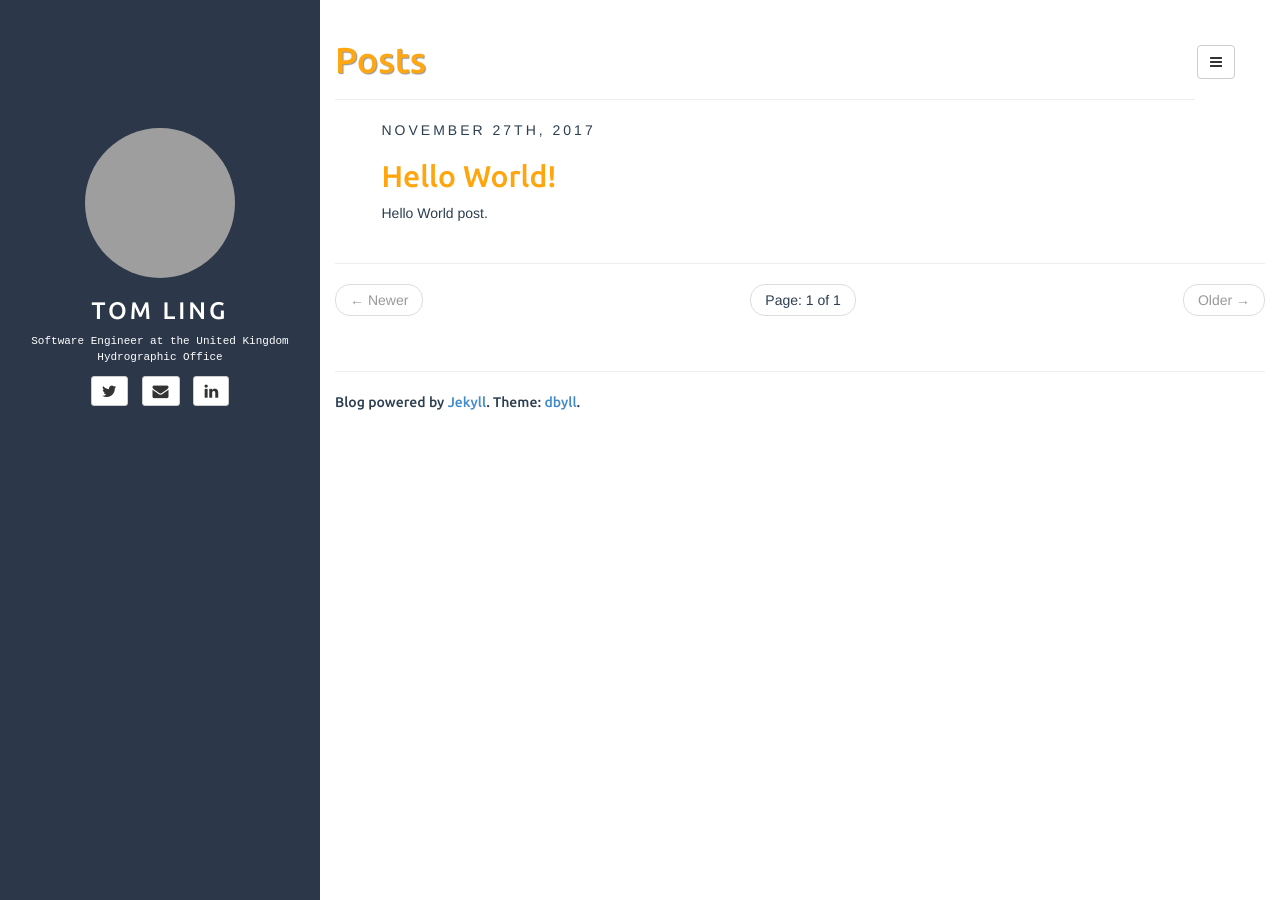
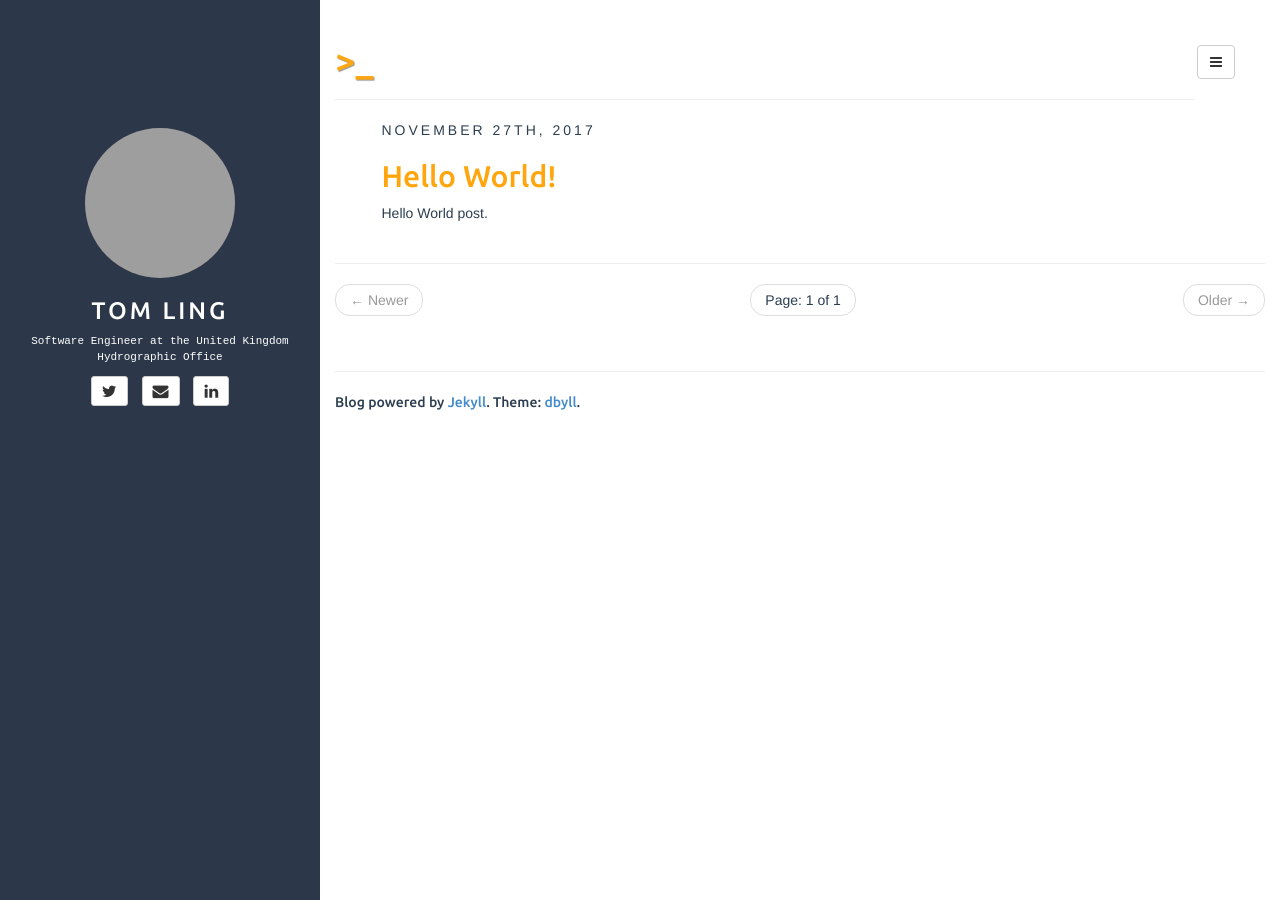
Before and after one commit to TomLing/tomling.github.io, a Jekyll site: the page built from index.html, in a window 1280 px wide. Built offline with Jekyll 4.4.1, drawn with Linux system fonts in a browser that asks for light colours; the list of posts is cut into pages by our own code; grey boxes are pictures that could not be loaded.

Commit message:
Changed page title

```diff
--- a/_config.yml
+++ b/_config.yml
@@ -14,7 +14,7 @@ defaults:
     scope:
       path: "" # empty string for all files
     values:
-      title: Posts
+      title: ">_"
 
 description: Stylish Jekyll Theme
 author:
```
